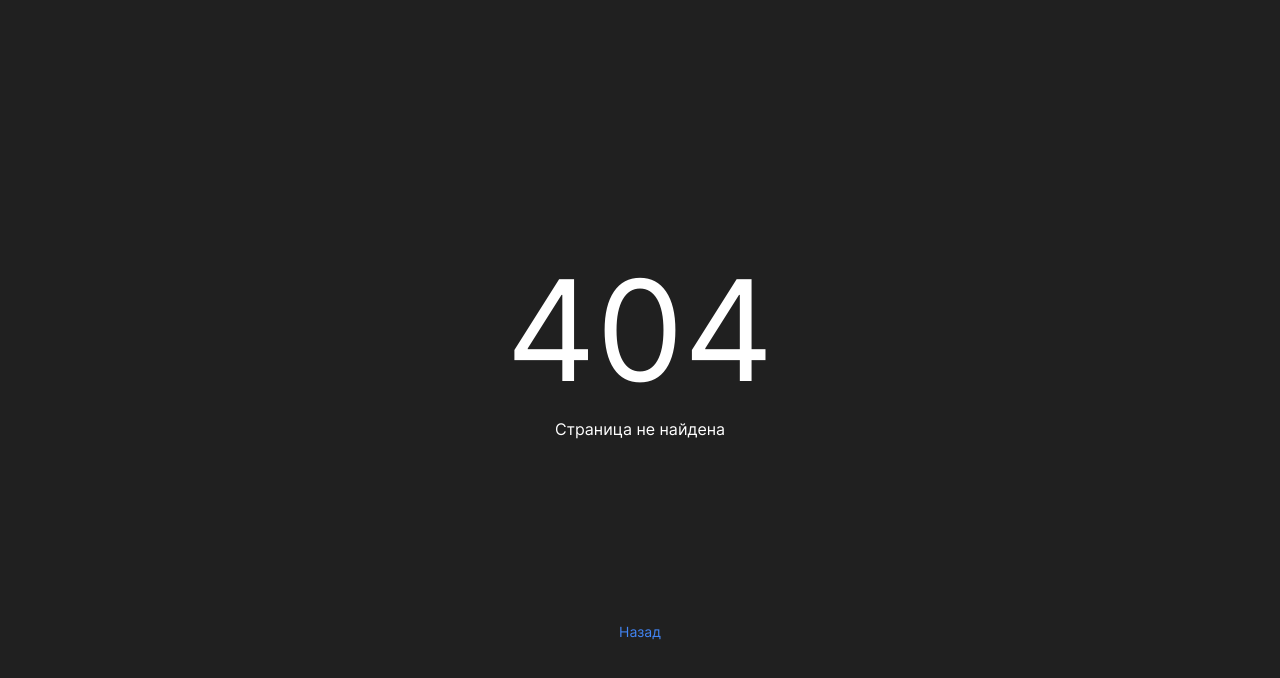
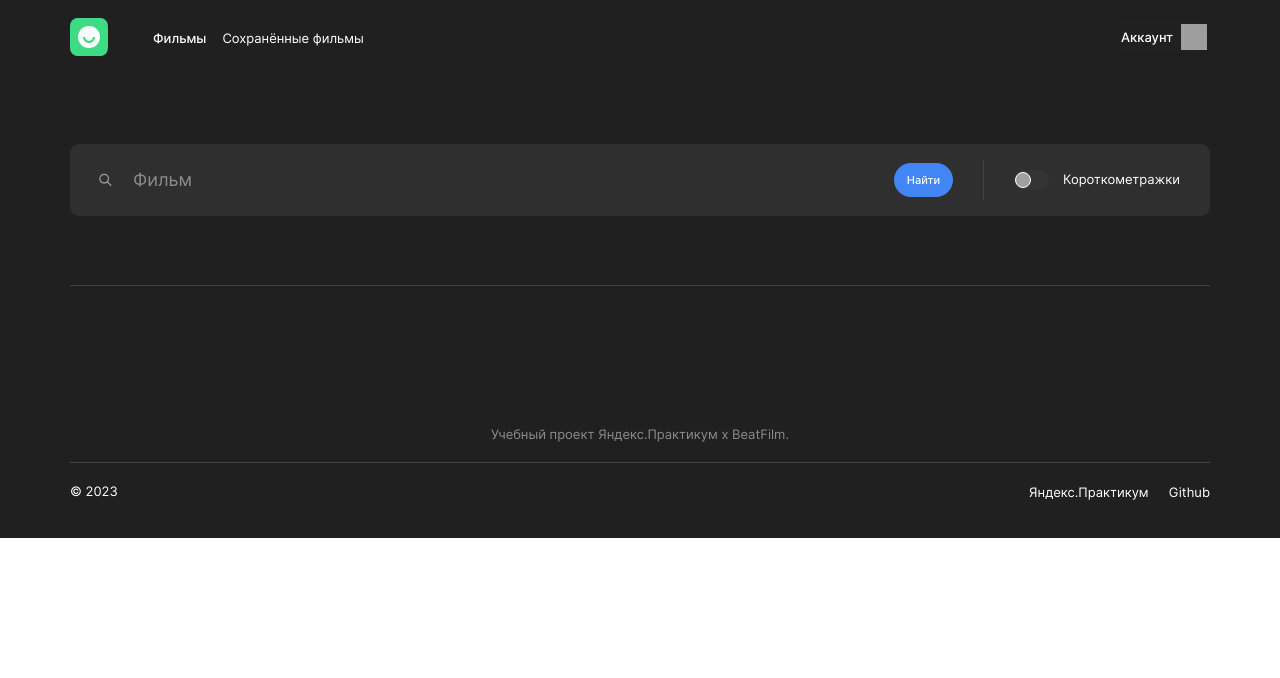
Before and after one commit to SvetAlexa/movies-explorer-frontend, a React (Create React App) app: page /movies in a window 1280 px wide. Before the commit this address had no page. Shown: the top 678 px of the page. Built offline with nearby package versions, Linux system fonts and the light colour scheme; grey boxes are pictures that could not be loaded.

Commit message:
добавить верстку секции поиска фильмом и чекбокса

```diff
--- a/src/components/App/App.jsx
+++ b/src/components/App/App.jsx
@@ -3,6 +3,7 @@ import { Routes, Route } from 'react-router-dom';
 import Header from '../Header/Header';
 import Main from '../Main/Main';
 import Footer from '../Footer/Footer';
+import SearchForm from '../SearchForm/SearchForm';
 import PageNotFound from '../PageNotFound/PageNotFound';
 import './App.css';
 
@@ -16,10 +17,41 @@ function App() {
           path='/'
           element={(
             <>
-              <Header isLanding />
+              <Header isLanding loggedIn />
               <Main />
               <Footer />
             </>
+          )}
+        />
+        <Route
+          path='/movies'
+          element={(
+            <>
+              <Header isLanding={false} loggedIn />
+              <main>
+                <SearchForm />
+              </main>
+              <Footer />
+            </>
+          )}
+        />
+        <Route
+          path='/saved-movies'
+          element={(
+            <>
+              <Header isLanding={false} loggedIn />
+              <main>
+                <SearchForm />
+              </main>
+              <Footer />
+            </>
+          )}
+        />
+        <Route path='*' element={<PageNotFound />} />
+        <Route
+          path='/profile'
+          element={(
+            <Header isLanding={false} loggedIn />
           )}
         />
         <Route path='*' element={<PageNotFound />} />
--- /dev/null
+++ b/src/components/FilterCheckbox/FilterCheckbox.css
@@ -0,0 +1,53 @@
+.checkbox {
+    margin: 0 auto;
+    display: flex;
+    column-gap: 14px;
+    box-sizing: border-box;
+    position: relative;
+}
+
+.checkbox__input {
+    display: block;
+    width: 36px;
+    height: 20px;
+    appearance: none;
+    background-color: #343434;
+    border-radius: 10px;
+    cursor: pointer;
+}
+
+.checkbox__input::after {
+    content: '';
+    position: absolute;
+    width: 16px;
+    height: 16px;
+    left: 2px;
+    top: 2px;
+    box-sizing: border-box;
+    background-color: #A0A0A0;
+    border-radius: 50%;
+    border: 1px solid #fff;
+    transition: .3s ease-in-out;
+}
+
+.checkbox__input:checked:after {
+    content: '';
+    position: absolute;
+    width: 16px;
+    height: 16px;
+    right: 2px;
+    top: 2px;
+    background-color: #2BE080;
+    box-sizing: border-box;
+    border-radius: 50%;
+    border: 1px solid #fff;
+    transform: translate(16px);
+}
+
+
+.checkbox__text {
+    font-size: 13px;
+    font-style: normal;
+    font-weight: 400;
+    line-height: 18px;
+}
--- /dev/null
+++ b/src/components/FilterCheckbox/FilterCheckbox.js
@@ -0,0 +1,17 @@
+import React, { useState } from 'react';
+import './FilterCheckbox.css';
+
+export default function FilterCheckbox() {
+  const [checked, setChecked] = useState(false);
+
+  function handleCheckbox() {
+    setChecked(!checked);
+  }
+
+  return (
+    <form className='checkbox'>
+      <input className='checkbox__switch checkbox__input' type='checkbox' checked={checked} onChange={handleCheckbox} />
+      <span className='checkbox__text'>Короткометражки</span>
+    </form>
+  );
+}
--- a/src/components/Header/Header.css
+++ b/src/components/Header/Header.css
@@ -19,6 +19,7 @@
 }
 
 .header__container_is_logged {
+    justify-content: start;
     align-items: center;
     column-gap: 45px;
 }
@@ -28,4 +29,9 @@
     height: 38px;
     width: 38px;
     object-fit: contain;
+    transition: .3s ease-in-out;
 }
+
+.header__logo_link:hover{
+    opacity: .7;
+}
--- a/src/components/Header/Header.jsx
+++ b/src/components/Header/Header.jsx
@@ -1,16 +1,16 @@
 import React from 'react';
+import { Link } from 'react-router-dom';
 import NavAuth from '../NavAuth/NavAuth';
 import Navigation from '../Navigation/Navigation';
 import Logo from '../../images/logo.svg';
 import './Header.css';
 
-export default function Header({ isLanding }) {
-  const loggedIn = true;
-
+export default function Header({ isLanding, loggedIn }) {
   return (
     <header className={`header page__container ${isLanding ? 'header_landing' : ''}`}>
       <div className={`header__container page__section ${loggedIn ? 'header__container_is_logged' : 'header__container_is_unlogged'}`}>
-        <img className='header__logo' src={Logo} alt='логотип приложения' />
+        {isLanding ? <img className='header__logo' src={Logo} alt='логотип приложения' />
+          : <Link to='/'><img className='header__logo header__logo_link' src={Logo} alt='логотип приложения' /></Link>}
         {loggedIn ? <Navigation isLanding={isLanding} /> : <NavAuth />}
       </div>
     </header>
--- a/src/components/Navigation/Navigation.css
+++ b/src/components/Navigation/Navigation.css
@@ -25,10 +25,16 @@
     font-style: normal;
     font-weight: 400;
     line-height: 18px;
+    transition: .3s ease-in-out;
+}
+
+.nav-auth__link:hover{
+    opacity: .7;
 }
 
 .nav-auth__link_is_active {
     font-weight: 500;
+    pointer-events: none;
 }
 
 .nav-auth__accout-button {
@@ -46,6 +52,11 @@
     width: 100px;
     height: 32px;
     border-radius: 40px;
+    transition: .3s ease-in-out;
+}
+
+.nav-auth__accout-button:hover{
+    opacity: .7;
 }
 
 .nav-auth__accout-button::after {
@@ -78,3 +89,8 @@
 .nav-auth__accout-button_place_movies::after {
     background-image: url(../../images/profile.svg);
 }
+
+.nav-auth__accout-button_is_active{
+    outline: 2px solid #F5F5F5;
+    pointer-events: none;
+}
--- a/src/components/Navigation/Navigation.jsx
+++ b/src/components/Navigation/Navigation.jsx
@@ -29,9 +29,12 @@ export default function Navigation({ isLanding }) {
         <li className='nav-auth__list-item'>
           <NavLink
             to='/profile'
-            className={`nav-auth__accout-button ${isLanding
-              ? 'nav-auth__accout-button_place_landing'
-              : 'nav-auth__accout-button_place_movies'}`}
+            className={
+              ({ isActive }) => `nav-auth__accout-button ${isLanding
+                ? 'nav-auth__accout-button_place_landing'
+                : 'nav-auth__accout-button_place_movies'}
+              ${isActive ? 'nav-auth__accout-button_is_active' : ''}`
+            }
           >
             Аккаунт
           </NavLink>
--- a/src/components/SearchForm/SearchForm.css
+++ b/src/components/SearchForm/SearchForm.css
@@ -0,0 +1,104 @@
+.search-form {
+    background-color: #202020;
+    min-height: 222px;
+    padding-top: 70px;
+}
+
+.search-form__border {
+    border-bottom: solid 1px #424242;
+    padding-bottom: 69px;
+    max-width: 1140px;
+    margin: 0 auto;
+}
+
+.search-form__container {
+    background-color: #2F2F2F;
+    border-radius: 9px;
+    min-height: 72px;
+    display: flex;
+    justify-content: space-between;
+    align-items: center;
+}
+
+.search-form__form {
+    position: relative;
+    display: flex;
+    align-items: center;
+    justify-content: space-between;
+    width: 913px;
+    box-sizing: border-box;
+    padding-right: 30px;
+    column-gap: 21px;
+}
+
+.search-form__form::before {
+    content: '';
+    position: absolute;
+    box-sizing: border-box;
+    top: 50%;
+    left: 2%;
+    width: 34px;
+    height: 34px;
+    background-position: center;
+    background-repeat: no-repeat;
+    background-size: cover;
+    transform: translateY(-50%);
+    background-image: url(../../images/search-icon.svg);
+}
+
+.search-form__form::after {
+    content: '';
+    position: absolute;
+    box-sizing: border-box;
+    top: 22%;
+    right: -1px;
+    height: 40px;
+    border-right: solid 1px #424242;
+}
+
+.search-form__input {
+    border: 0;
+    padding: 0;
+    padding-top: 25px;
+    padding-bottom: 25px;
+    padding-left: 63px;
+    background-clip: padding-box;
+    width: 100%;
+    background-color: transparent;
+    color: #FFF;
+    font-size: 18px;
+    font-style: normal;
+    font-weight: 400;
+    line-height: 20px;
+}
+
+.search-form__input::placeholder {
+    color: #8B8B8B;
+}
+
+.search-form__input:focus {
+    outline: none;
+    border-radius: 8px;
+    border: 1.5px solid #8B8B8B;
+}
+
+.search-form__button {
+    color: #FFF;
+    text-align: center;
+    font-size: 11px;
+    font-style: normal;
+    font-weight: 500;
+    line-height: 18px;
+    padding: 0;
+    width: 70.65px;
+    height: 34px;
+    border: 0;
+    border-radius: 48px;
+    background-color: #4285F4;
+    cursor: pointer;
+    transition: .3s ease-in-out;
+}
+
+.search-form__button:hover {
+    opacity: .8;
+}
--- a/src/components/SearchForm/SearchForm.jsx
+++ b/src/components/SearchForm/SearchForm.jsx
@@ -0,0 +1,19 @@
+import React from 'react';
+import FilterCheckbox from '../FilterCheckbox/FilterCheckbox';
+import './SearchForm.css';
+
+export default function SearchForm() {
+  return (
+    <section className='search-form page__container'>
+      <div className='search-form__border'>
+        <div className='search-form__container page__section'>
+          <form className='search-form__form'>
+            <input className='search-form__input' name='movie' required placeholder='Фильм' />
+            <button className='search-form__button' type='submit'>Найти</button>
+          </form>
+          <FilterCheckbox />
+        </div>
+      </div>
+    </section>
+  );
+}
```
Also changed, not shown: src/images/search-icon.svg (added).
